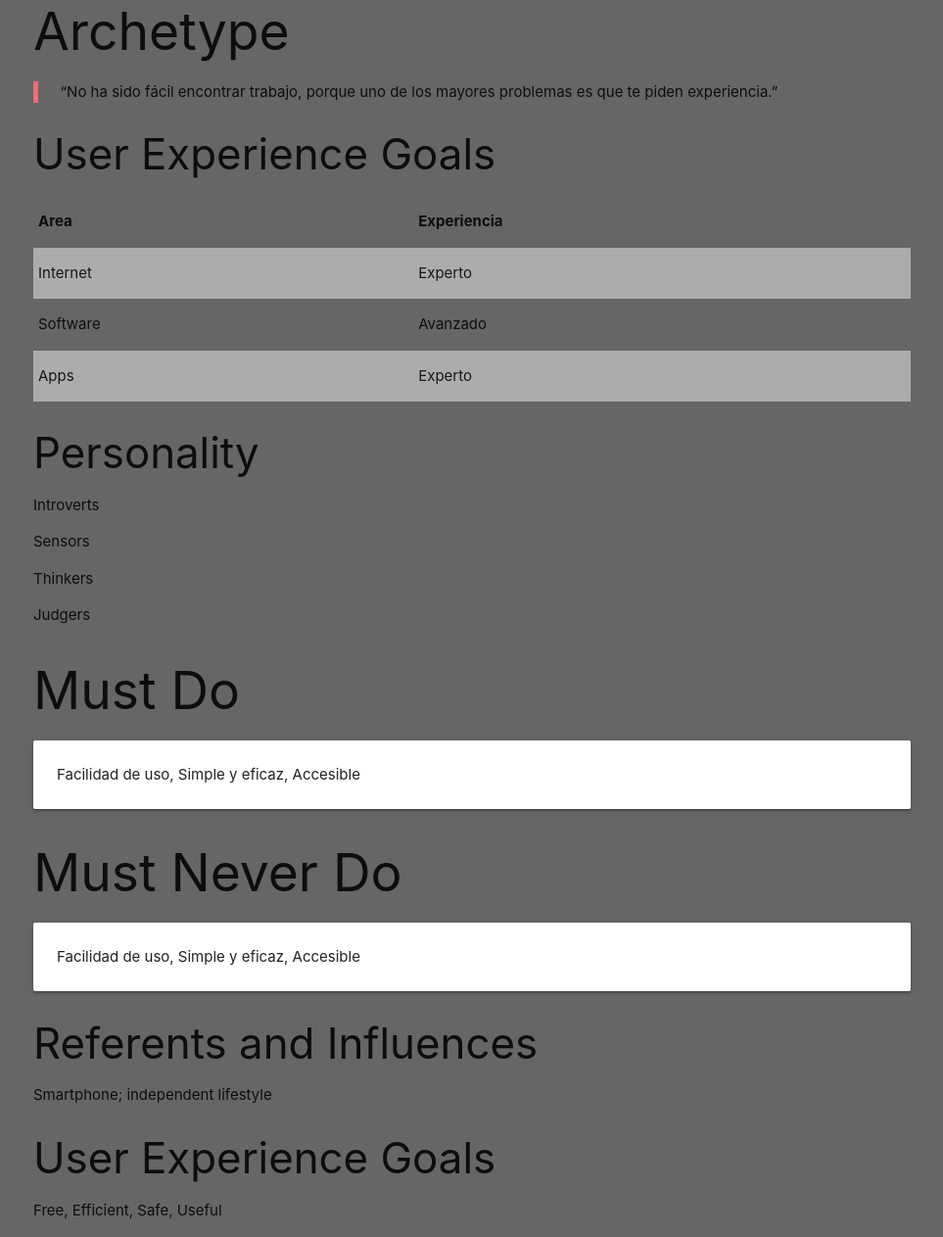
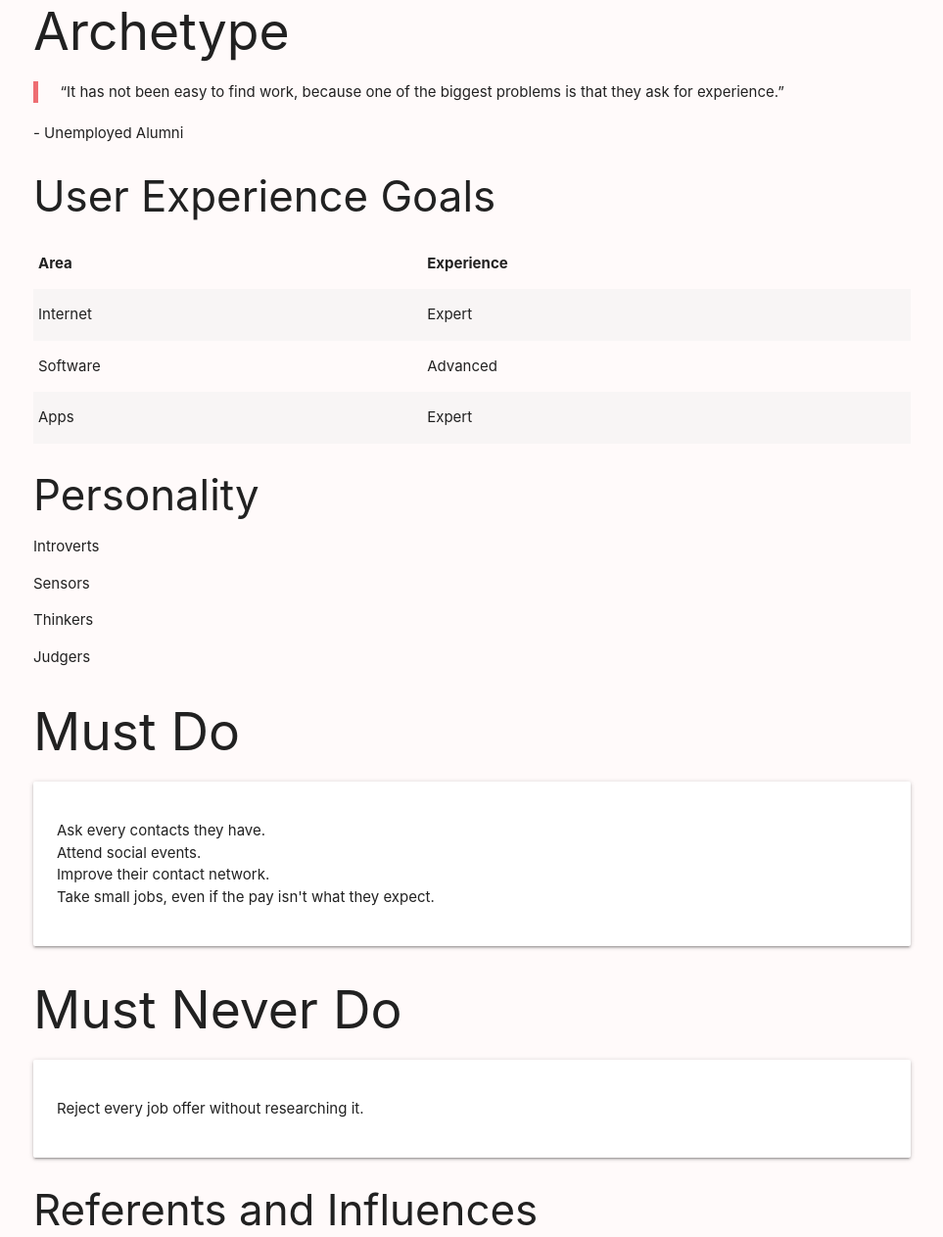
Before and after one commit to vzazueta/vzazueta, a plain HTML site: page info/UserPersona.html in a window 1280 px wide. Shown: the part 33-1296 px from the top of the page at 98% size, without its empty margins (158-1121 px from the left). Drawn offline with Linux system fonts and the light colour scheme.

Commit message:
Update UserPersona.html

```diff
--- a/info/UserPersona.html
+++ b/info/UserPersona.html
@@ -7,7 +7,6 @@
   window.dataLayer = window.dataLayer || [];
   function gtag(){dataLayer.push(arguments);}
   gtag('js', new Date());
-
   gtag('config', 'UA-127156381-1');
 </script>
     <!--Import Google Icon Font-->
@@ -18,10 +17,11 @@
     <meta name="User Persona" content="Persona">
     <title>User Persona</title>
 </head>
-<body bgcolor="#666666">
+<body bgcolor="#FFFAFA">
     <div class="container">
         <h2>Archetype</h2>
-        <blockquote>“No ha sido fácil encontrar trabajo, porque uno de los mayores problemas es que te piden experiencia.”</blockquote>
+        <blockquote>“It has not been easy to find work, because one of the biggest problems is that they ask for experience.”</blockquote>
+        - Unemployed Alumni
     </div>
     <div class="container">
         <h3>User Experience Goals</h3>
@@ -29,22 +29,22 @@
         <thead>
           <tr>
               <th>Area</th>
-              <th>Experiencia</th>
+              <th>Experience</th>
           </tr>
         </thead>
 
         <tbody>
           <tr>
             <td>Internet</td>
-            <td>Experto</td>
+            <td>Expert</td>
           </tr>
           <tr>
             <td>Software</td>
-            <td>Avanzado</td>
+            <td>Advanced</td>
           </tr>
           <tr>
             <td>Apps</td>
-            <td>Experto</td>
+            <td>Expert</td>
           </tr>
         </tbody>
       </table>
@@ -62,10 +62,12 @@
     <div class="card horizontal">
       <div class="card-stacked">
         <div class="card-content">
-          <p>Facilidad de uso,
-              Simple y eficaz,
-              Accesible
-          </p>
+          <ul>
+            <li>Ask every contacts they have.</li>
+                <li>Attend social events.</li>
+                    <li>Improve their contact network.</li>
+                        <li>Take small jobs, even if the pay isn't what they expect.</li>
+          </ul>
         </div>
       </div>
     </div>
@@ -77,10 +79,12 @@
       <div class="card horizontal">
         <div class="card-stacked">
           <div class="card-content">
-            <p>Facilidad de uso,
-                Simple y eficaz,
-                Accesible
-            </p>
+              <ul>
+                  <li>Reject every job offer without researching it.</li>
+                      <li></li>
+                          <li></li>
+                              <li></li>
+                </ul>
           </div>
         </div>
       </div>
```
